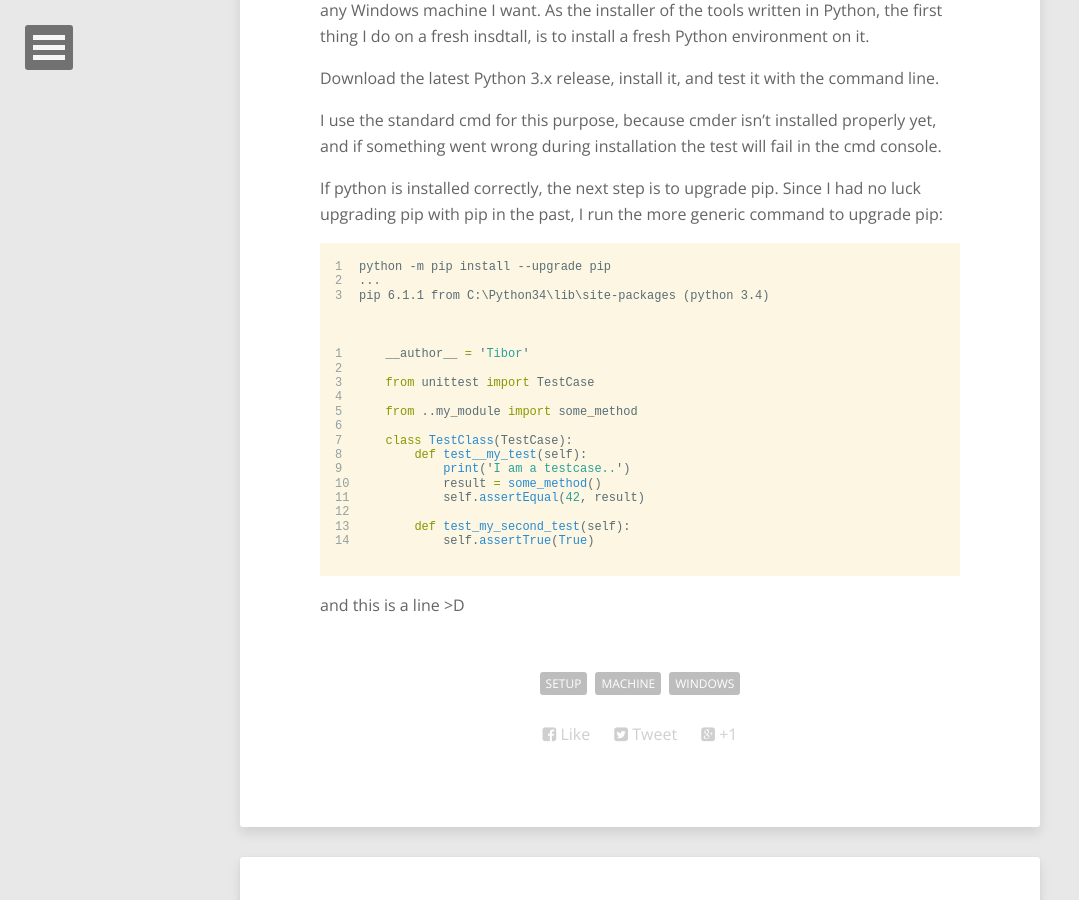
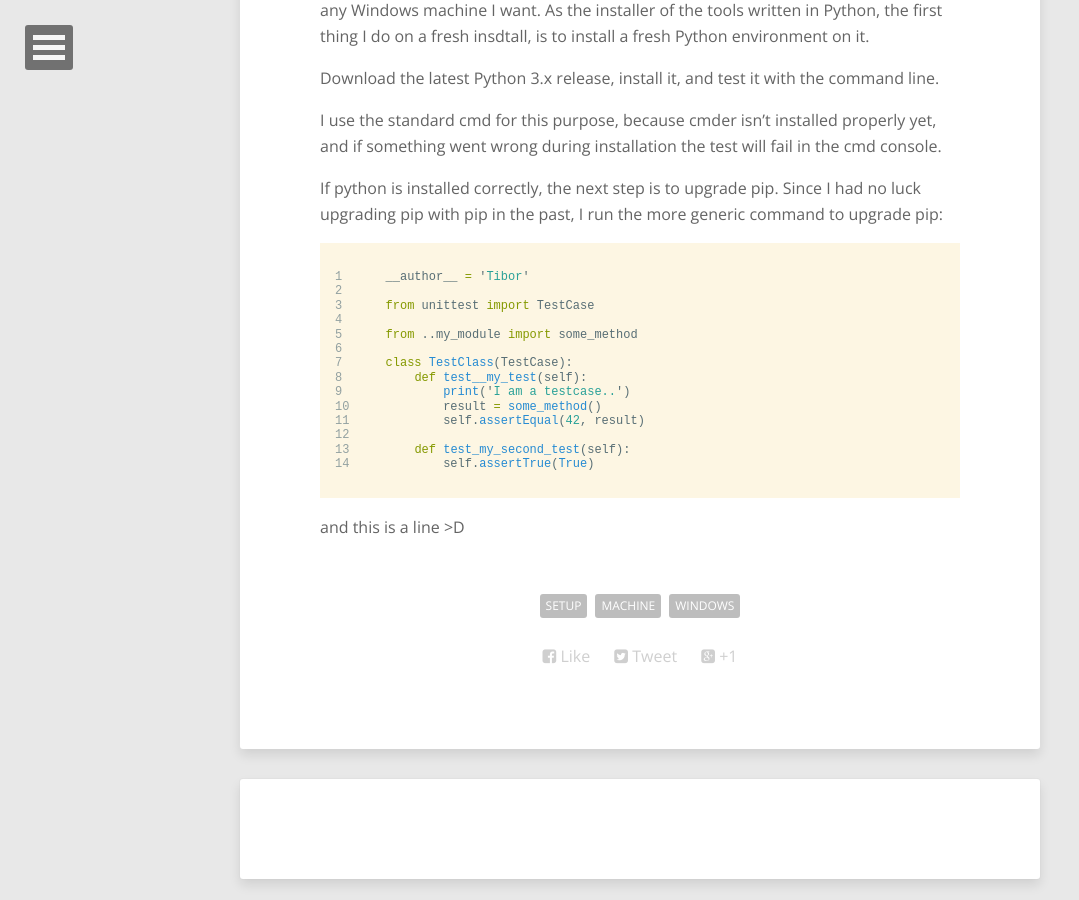
Before and after one commit to tiborsimon/tiborsimon.github.io, a Jekyll site: the page built from _posts/2015-04-16-my-python-setup.md, in a window 1280 px wide and 900 px high, scrolled down 356 px. Shown: the whole window, without its empty margins (0-1079 px from the left). Built offline with Jekyll 4.4.1, drawn with Linux system fonts in a browser that asks for light colours; nearby versions of some CDN libraries; comment, search, counter and statistics services are not loaded.

Commit message:
Update 2015-04-16-my-python-setup.md

```diff
--- a/_posts/2015-04-16-my-python-setup.md
+++ b/_posts/2015-04-16-my-python-setup.md
@@ -17,13 +17,8 @@ I use the standard cmd for this purpose, because cmder isn't installed properly
 If python is installed correctly, the next step is to upgrade pip.
 Since I had no luck upgrading pip with pip in the past, I run the more generic command to upgrade pip:
 
-~~~
-python -m pip install --upgrade pip
-...
-pip 6.1.1 from C:\Python34\lib\site-packages (python 3.4)
-~~~
 
-{% highlight python linenos=table %}
+{% highlight python title linenos=table %}
 __author__ = 'Tibor'
 
 from unittest import TestCase
```
